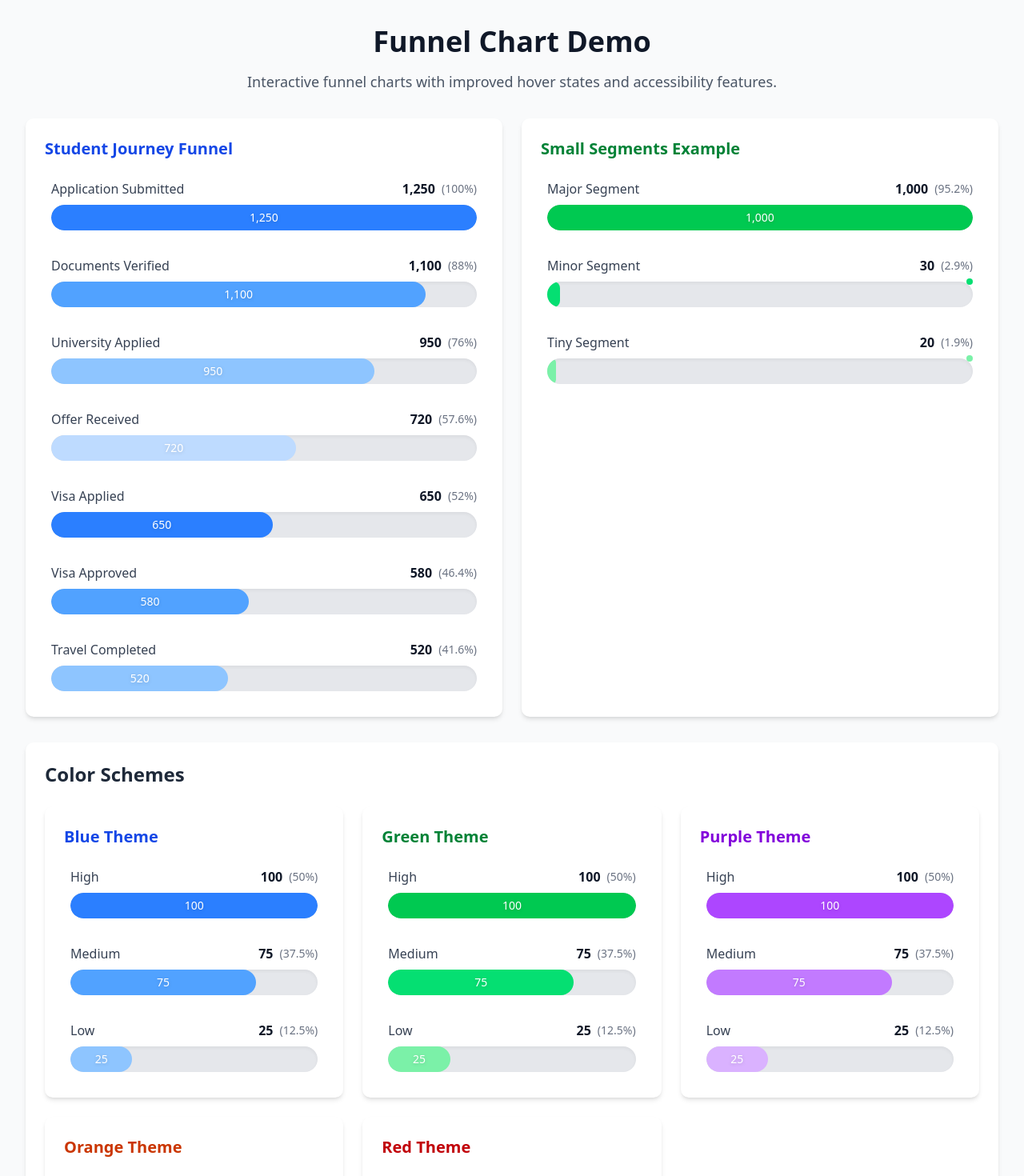
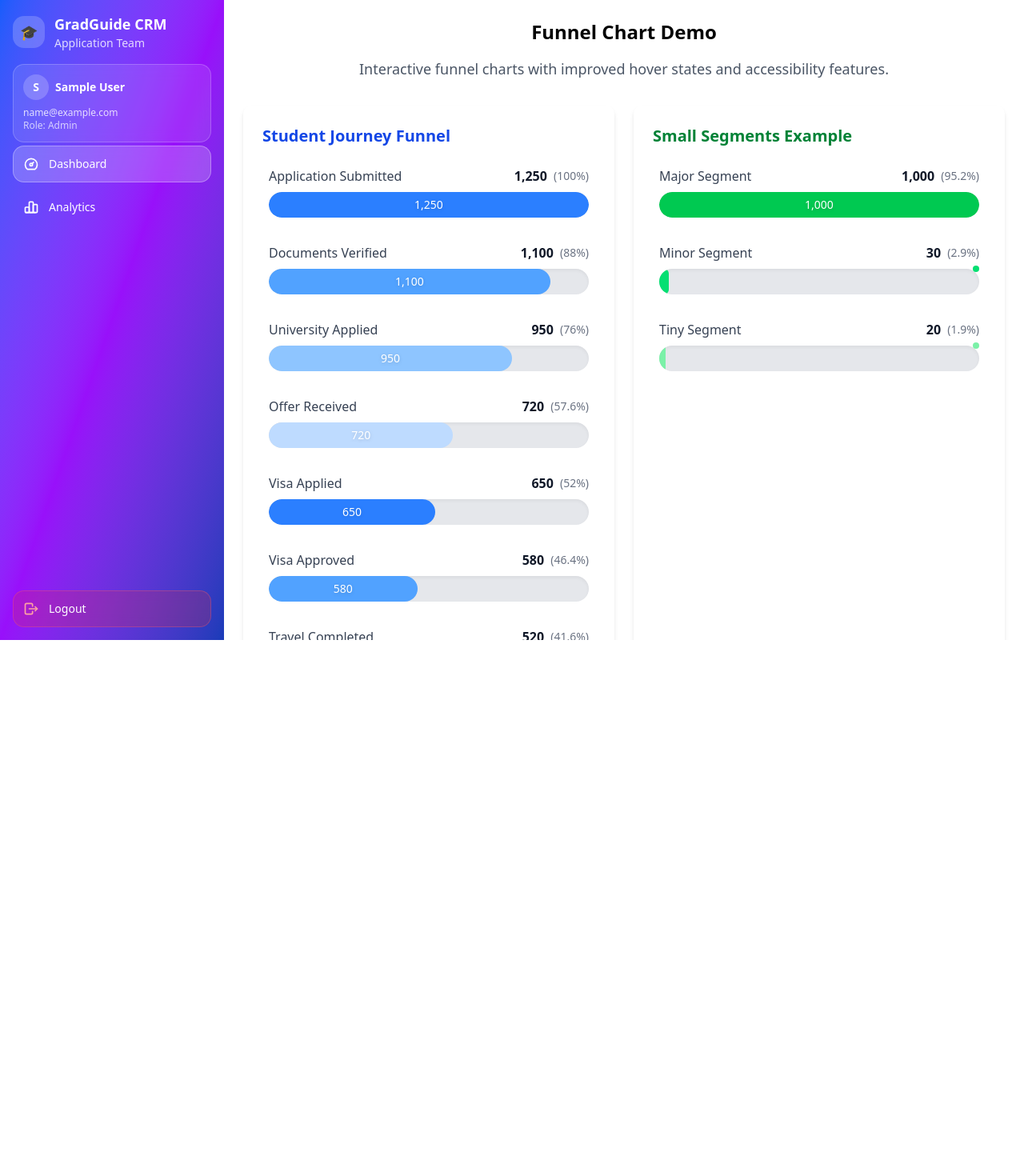
Before and after one commit to GradGuide-Team/CRM-Gradguide, a Next.js app in the folder client/: page /demo/funnel-improvements in a window 1280 px wide. Shown: the top 1470 px of the page at 80% size. After the commit the page ends 800 px from the top, so only its background shows below. Built offline with nearby package versions, Linux system fonts and the light colour scheme; sample sign-in values are in the browser's storage.

Commit message:
followed same code design pattern , (yet to fix:add a way to track direct vs indirect application)

```diff
--- a/client/src/app/demo/funnel-improvements/page.tsx
+++ b/client/src/app/demo/funnel-improvements/page.tsx
@@ -1,8 +1,10 @@
-'use client';
-
+/* eslint-disable @typescript-eslint/no-explicit-any */
+// client/src/app/demo/funnel-improvements/page.tsx
+"use client";
 import React from 'react';
 import { FunnelChart } from '@/components/FunnelChart';
 import { FunnelData } from '@/types/analytics';
+import { withAuth } from '@/wrapper/authWrapper';
 
 const demoData: FunnelData = {
   'Application Submitted': { count: 1250, percentage: 100 },
@@ -22,16 +24,16 @@ const smallSegmentData: FunnelData = {
 
 const colorSchemes = ['blue', 'green', 'purple', 'orange', 'red'] as const;
 
-export default function FunnelImprovementsDemo() {
+const FunnelImprovementsDemo = () => {
   const handleSegmentClick = (segment: string, data: any) => {
     console.log(`Clicked: ${segment}`, data);
   };
 
   return (
-    <div className="min-h-screen bg-gray-50 p-4 sm:p-6 lg:p-8">
+    <div className='bg-white min-h-screen w-full p-6'>
       <div className="max-w-7xl mx-auto space-y-8">
         <div className="text-center">
-          <h1 className="text-3xl sm:text-4xl font-bold text-gray-900 mb-4">
+          <h1 className='text-2xl font-bold text-black mb-4'>
             Funnel Chart Demo
           </h1>
           <p className="text-lg text-gray-600 max-w-3xl mx-auto">
@@ -58,7 +60,7 @@ export default function FunnelImprovementsDemo() {
         </div>
 
         <div className="bg-white rounded-lg shadow-md p-6">
-          <h2 className="text-2xl font-semibold text-gray-800 mb-6">Color Schemes</h2>
+          <h2 className="text-xl font-semibold text-gray-800 mb-6">Color Schemes</h2>
           <div className="grid grid-cols-1 lg:grid-cols-2 xl:grid-cols-3 gap-6">
             {colorSchemes.map((scheme) => (
               <FunnelChart
@@ -79,4 +81,6 @@ export default function FunnelImprovementsDemo() {
       </div>
     </div>
   );
-}
+};
+
+export default withAuth(FunnelImprovementsDemo);
--- a/client/src/components/AnalyticsDashboard.tsx
+++ b/client/src/components/AnalyticsDashboard.tsx
@@ -1,4 +1,6 @@
-'use client';
+/* eslint-disable @typescript-eslint/no-explicit-any */
+// client/src/components/AnalyticsDashboard.tsx
+"use client";
 
 import React from 'react';
 import { useQuery } from '@tanstack/react-query';
--- a/client/src/components/FunnelChart.tsx
+++ b/client/src/components/FunnelChart.tsx
@@ -1,3 +1,5 @@
+/* eslint-disable @typescript-eslint/no-explicit-any */
+// client/src/components/FunnelChart.tsx
 import React from 'react';
 import { FunnelChartProps, FunnelSegment } from '@/types/analytics';
 
```
